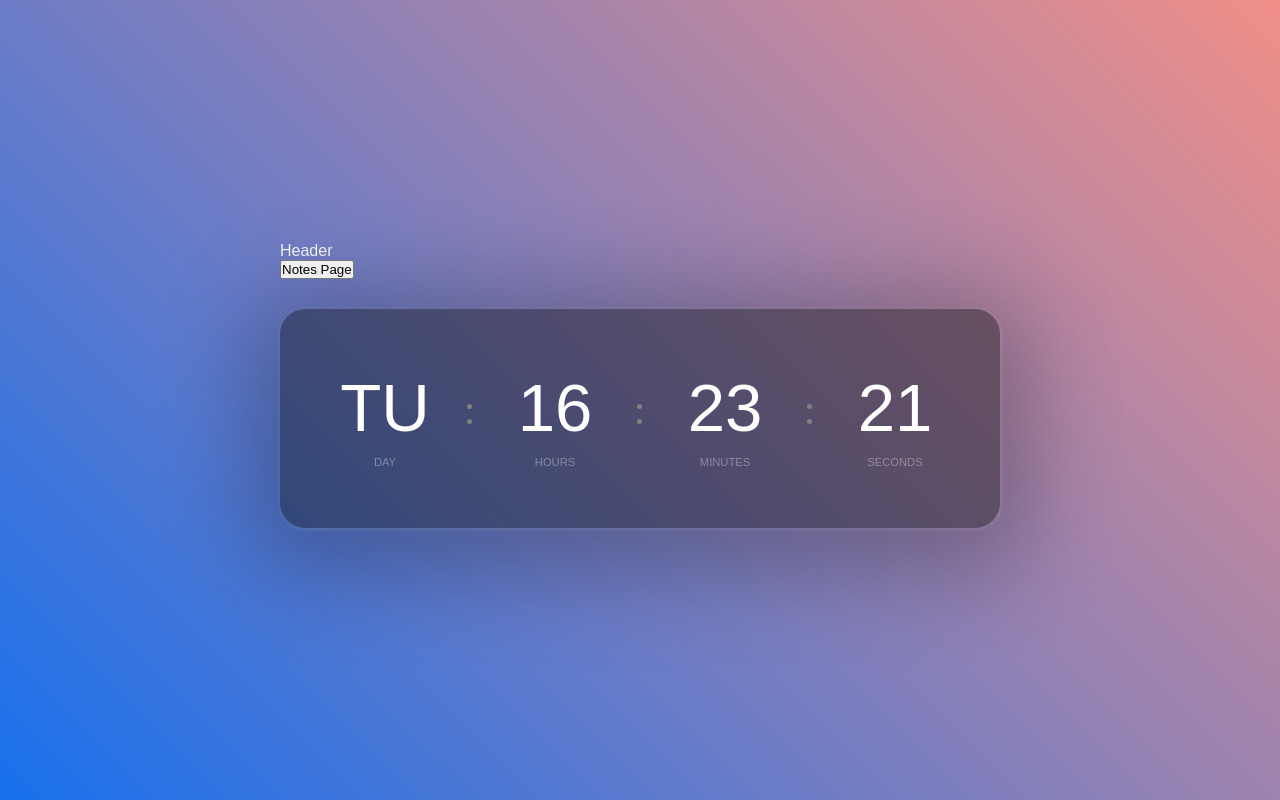
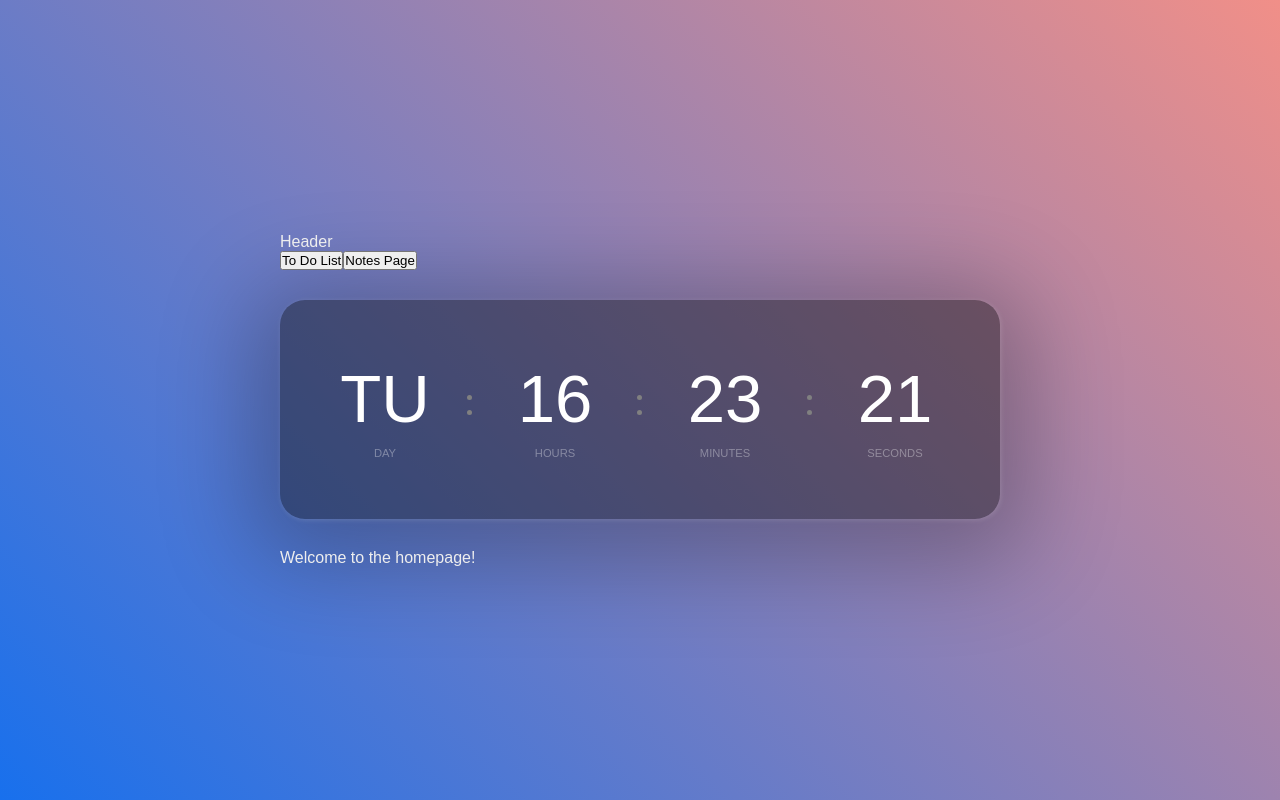
Before and after one commit to hlai52/hester-productivity-app, a React (Create React App) app in the folder client/: page /home in a window 1280 px wide. Built offline with nearby package versions, Linux system fonts and the light colour scheme.

Commit message:
Added routing with Browswer Router and created new pages

```diff
--- a/client/src/App.js
+++ b/client/src/App.js
@@ -7,16 +7,20 @@ import { BrowserRouter, Routes, Route, Navigate } from "react-router-dom";
 import HomePage from "./pages/HomePage";
 import ToDoListPage from "./pages/ToDoListPage";
 import NotesPage from "./pages/NotesPage";
+import Header from "./components/header/header";
 
 function App() {
   return (
-    //Questions to ask <></> --not needed anymore? and router are placed within or outside?
     //nested route-ex header will be on every page
 
     <BrowserRouter>
+      <Header />
+      <Clock />
+      {/*can place header here  */}
       <Routes>
         <Route path="/home/" element={<HomePage />} />
         <Route path="/" element={<Navigate to="/home" />} />
+        {/* nested child routes */}
         <Route path="/todolist" element={<ToDoListPage />} />
 
         <Route path="/notes" element={<NotesPage />} />
--- a/client/src/components/header/header.js
+++ b/client/src/components/header/header.js
@@ -4,13 +4,13 @@ import { BrowserRouter as Router, Link } from "react-router-dom";
 const header = () => {
   return (
     <>
-      {/* <Router> */}
       <p>Header</p>
-      {/* <Link to="/todolist">
-          <button>To Do List</button>
-        </Link> */}
-      <button>Notes Page</button>
-      {/* </Router> */}
+      <Link to="/todolist">
+        <button>To Do List</button>
+      </Link>
+      <Link to="/notes">
+        <button>Notes Page</button>
+      </Link>
     </>
   );
 };
--- a/client/src/pages/HomePage.js
+++ b/client/src/pages/HomePage.js
@@ -1,14 +1,7 @@
 import React from "react";
-import Clock from "../components/clock/Clock";
-import Header from "../components/header/header";
 
 const HomePage = () => {
-  return (
-    <>
-      <Header />
-      <Clock />
-    </>
-  );
+  return <>Welcome to the homepage!</>;
 };
 
 export default HomePage;
```
